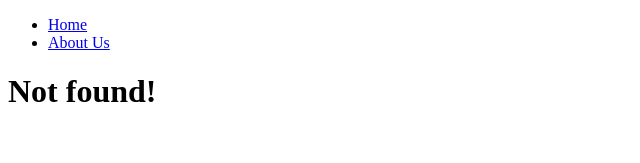
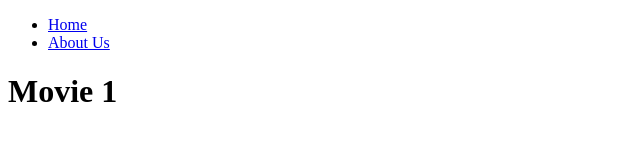
Before and after one commit to Leeselbin/nextjs14-playground, a Next.js app: page /movies/1 in a window 1280 px wide. Before the commit this address had no page. Shown: the top 163 px of the page, without its empty margins (0-640 px from the left). Built offline with nearby package versions, Linux system fonts and the light colour scheme.

Commit message:
동적라우팅 및 값가져오기

```diff
--- /dev/null
+++ b/app/(movies)/movies/[id]/page.tsx
@@ -0,0 +1,7 @@
+type Props = {
+    params: { id: string };
+};
+
+export default function MovieDetail(props: Props) {
+    return <h1>Movie {props.params.id}</h1>;
+}
```
